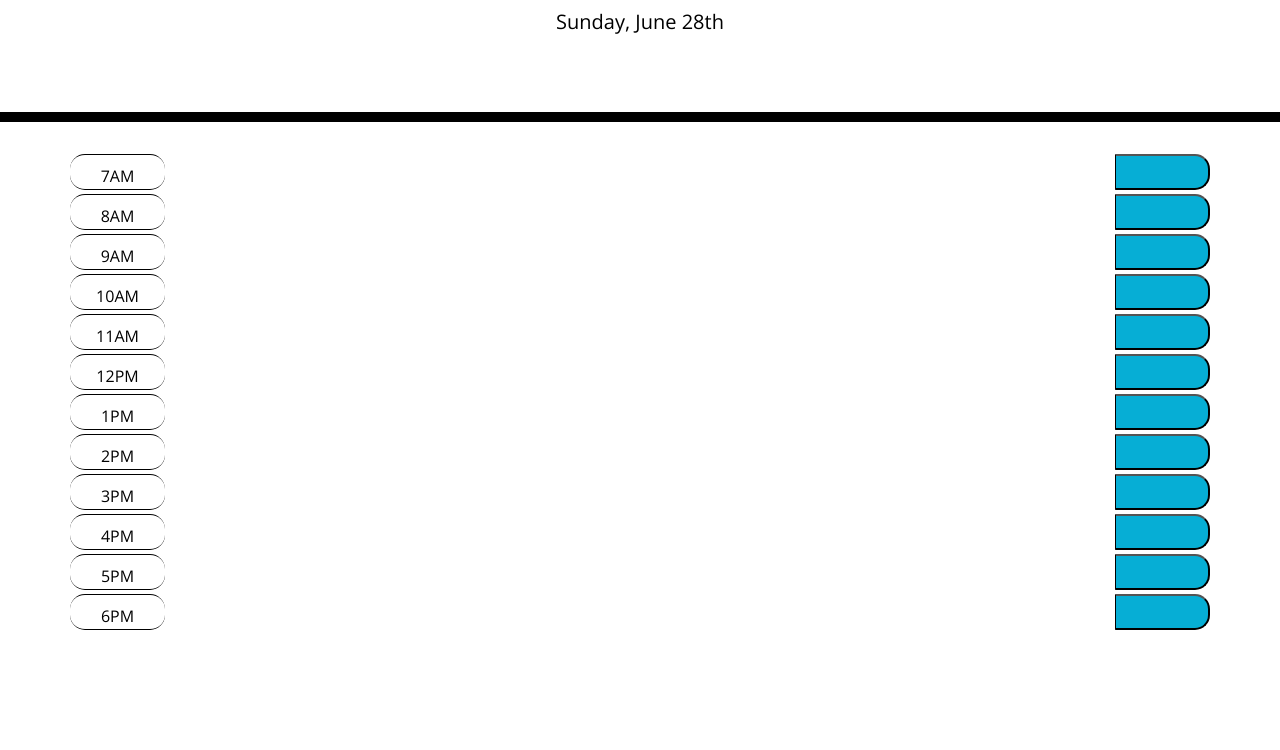
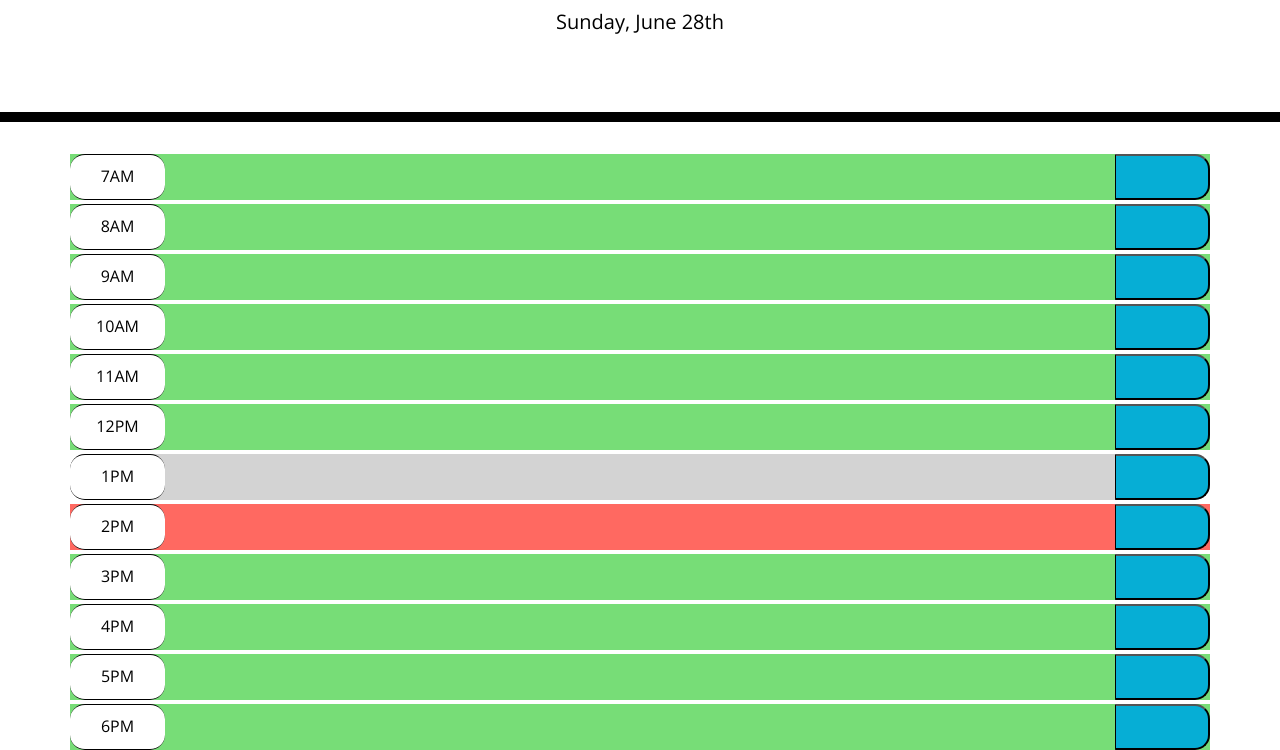
Before and after one commit to DevelopedByDay/workdayschedule, a plain HTML site: page index.html in a window 1280 px wide. Shown: the part 182-932 px from the top of the page. Before the commit the page ends 812 px from the top, so only its background shows below. Drawn offline with nearby package versions, Linux system fonts and the light colour scheme; a web font is replaced by a local one.

Commit message:
timechecking function added

```diff
--- a/assets/java.js
+++ b/assets/java.js
@@ -27,7 +27,7 @@ var loadTasks = function() {
         <div class="col-1 col-lg-1 time-block hour">
             ${hour}
         </div>
-        <div class="col-10 col-lg-10">
+        <div class="col-10 col-lg-10" id="s${i}">
           <p id="day${i}" class="description">${task}</p>
         </div>
         <button id="saveBtn${i}" class="col-1 col-lg-1 saveBtn"><span class="oi oi-lock-locked"></span></button>
@@ -35,17 +35,19 @@ var loadTasks = function() {
       </div>`
         container.insertAdjacentHTML("beforeend", html);
     }
+    timeCheck();
 
     $("[id^=saveBtn]").on("click", function () {
         var id = this.id,
             time = id.replace(/\D/g, "");
-        var description = $("#day" + time).val();
+        var description = $("#day" + time).html();
         saveTask(time, description);
     });
 };
 
 function saveTask(time, description) {
     localStorage.setItem(time, description);
+    // swap(swapper);
 }
 
 $("div").on("click", "p", function() {
@@ -60,6 +62,8 @@ $("div").on("click", "p", function() {
         .trim();
 })
 
+
+
 $("div").on("blur", "textarea", function() {
     var text = $(this)
         .val()
@@ -72,11 +76,36 @@ $("div").on("blur", "textarea", function() {
     $(this).replaceWith(taskP);
 });
 
+function timeCheck() {
+    var currentHour = moment().hour();
+    $(".mt-1").each(function(){
+        var hourBlock = $(this).children(".time-block").text();
+        var matches = hourBlock.match(/\d+/g);
+        var hourNumber = parseInt(matches);
+        if (currentHour < hourNumber) {
+            $(this).addClass("future");
+            $(this).removeClass("present");
+            $(this).removeClass("past");
+        }
+        else if (currentHour === hourNumber) {
+            $(this).addClass("present");
+            $(this).removeClass("past");
+            $(this).removeClass("future");
+        }
+        else if (currentHour > hourNumber) {
+            $(this).addClass("past");
+            $(this).removeClass("present");
+            $(this).removeClass("future");
+        }
+    })
+}
+
 
 loadTasks();
 
 
 
 setInterval(function() {
-    today()
+    today();
+    timeCheck()
 }, (1000 * 60)*5);
--- a/assets/style.css
+++ b/assets/style.css
@@ -25,7 +25,7 @@ textarea{
   white-space: pre-wrap;
   padding-top: 10px;
   padding-bottom: 10px;
-  height: 20px;
+  height: 30px;
 }
 
 .time-block{
@@ -50,6 +50,10 @@ textarea{
 .past {
   background-color: #d3d3d3;
   color: white;
+  border-top-right-radius: 15px;
+  border-bottom-right-radius: 15px;
+  border-top-left-radius: 15px;
+  border-bottom-left-radius: 15px;
 }
 
 .present {
```
